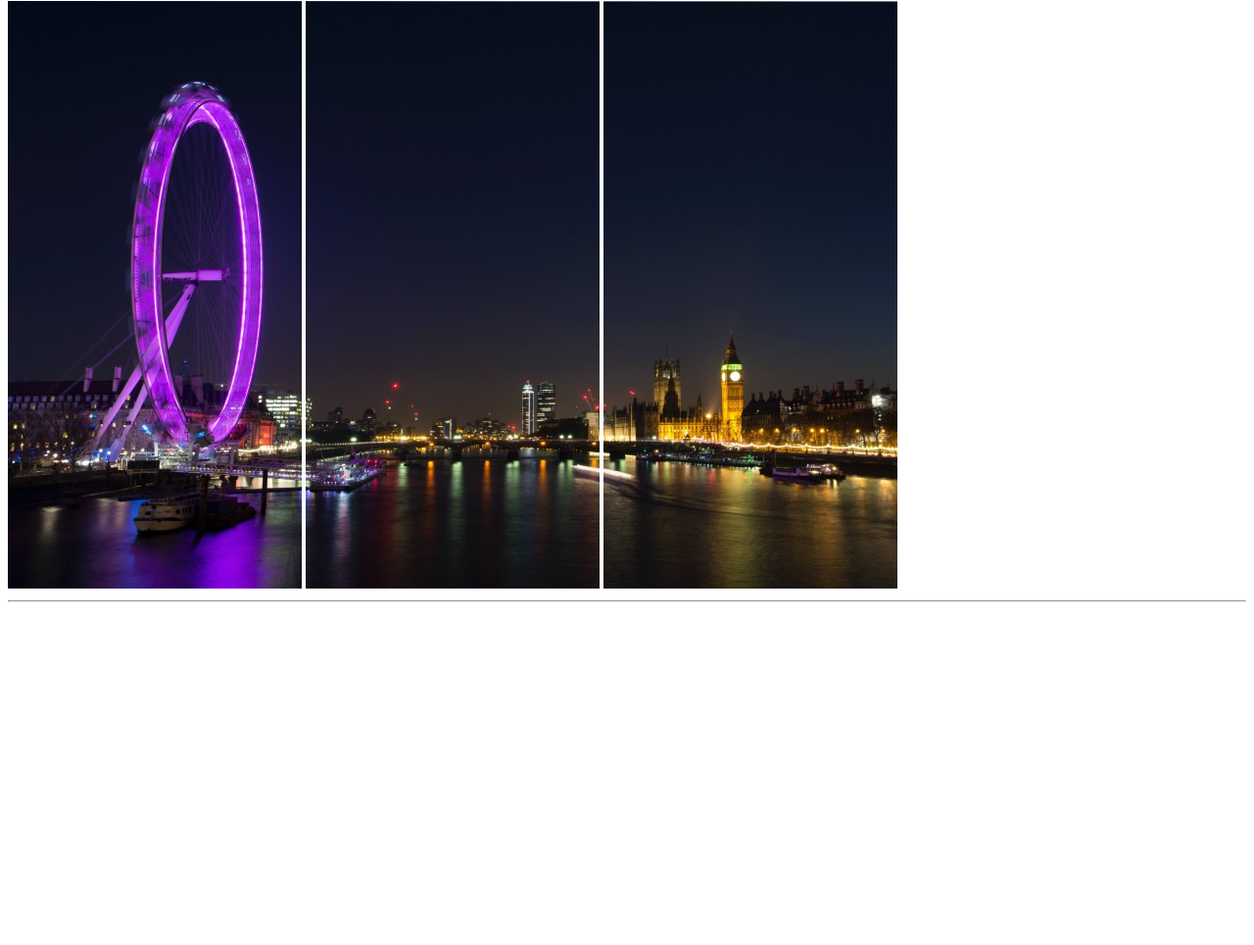
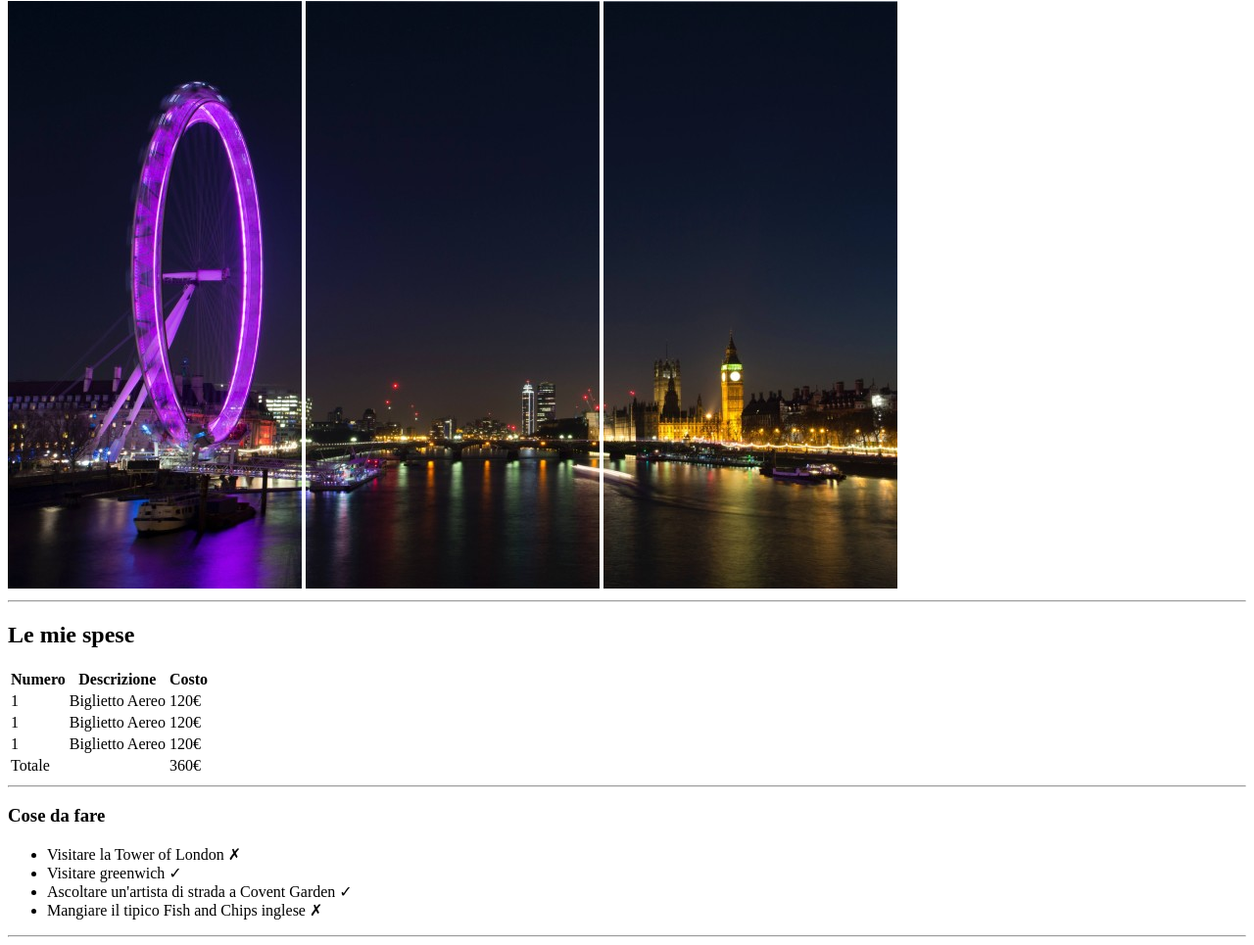
Before and after one commit to MatteoArt/html-london-trip, a plain HTML site: page index.html in a window 1280 px wide. Shown: the part 79-1044 px from the top of the page at 98% size. Before the commit the page ends 800 px from the top, so only its background shows below. Drawn offline with Linux system fonts and the light colour scheme.

Commit message:
aggiungo due blocchi

```diff
--- a/index.html
+++ b/index.html
@@ -16,5 +16,63 @@
     </header>
     <hr>
 
+    <!-- main della pagina -->
+    <main>
+        <!-- primo blocco -->
+        <div>
+            <h2>Le mie spese</h2>
+            <!-- tabella prezzi -->
+            <table>
+                <thead>
+                    <tr>
+                        <!-- non ci sta bisogno dello strong perchè th già fa in grassetto-->
+                        <th>Numero</th>
+                        <th>Descrizione</th>
+                        <th>Costo</th>
+                    </tr>
+                </thead>
+                <tbody>
+                    <tr>
+                        <td>1</td>
+                        <td>Biglietto Aereo</td>
+                        <td>120€</td>
+                    </tr>
+                    <tr>
+                        <td>1</td>
+                        <td>Biglietto Aereo</td>
+                        <td>120€</td>
+                    </tr>
+                    <tr>
+                        <td>1</td>
+                        <td>Biglietto Aereo</td>
+                        <td>120€</td>
+                    </tr>
+                </tbody>
+                <tfoot>
+                    <tr>
+                        <td>Totale</td>
+                        <td></td>
+                        <td>360€</td>
+                    </tr>
+                </tfoot>
+            </table>
+            <!-- chiusura tabella -->
+        </div>
+        <!-- fine primo blocco -->
+        <hr>
+        <!-- secondo blocco -->
+        <div>
+            <h3>Cose da fare</h3>
+            <ul>
+                <li>Visitare la Tower of London &cross;</li>
+                <li>Visitare greenwich &check;</li>
+                <li>Ascoltare un'artista di strada a Covent Garden &check;</li>
+                <li>Mangiare il tipico Fish and Chips inglese &cross;</li>
+            </ul>
+        </div>
+        <!-- fine secondo blocco -->
+        <hr>
+
+    </main>
 </body>
 </html>
```
